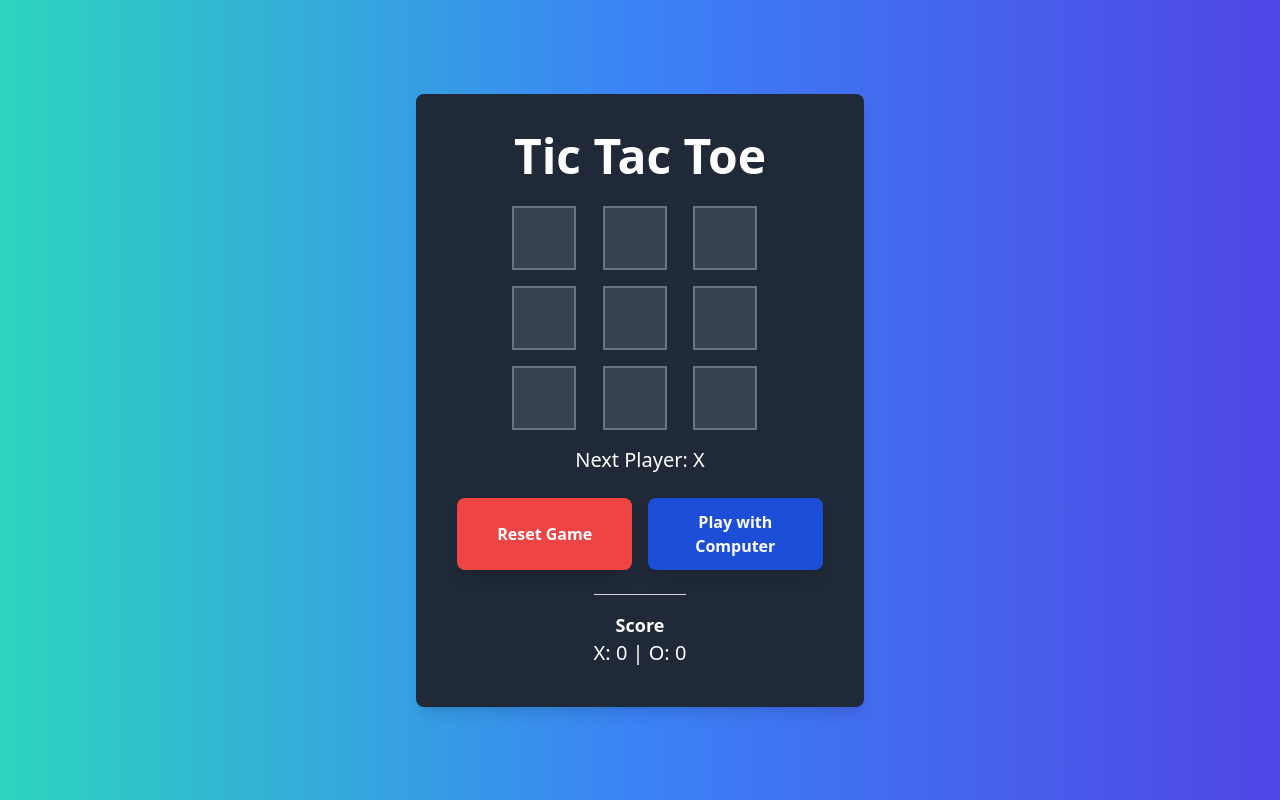
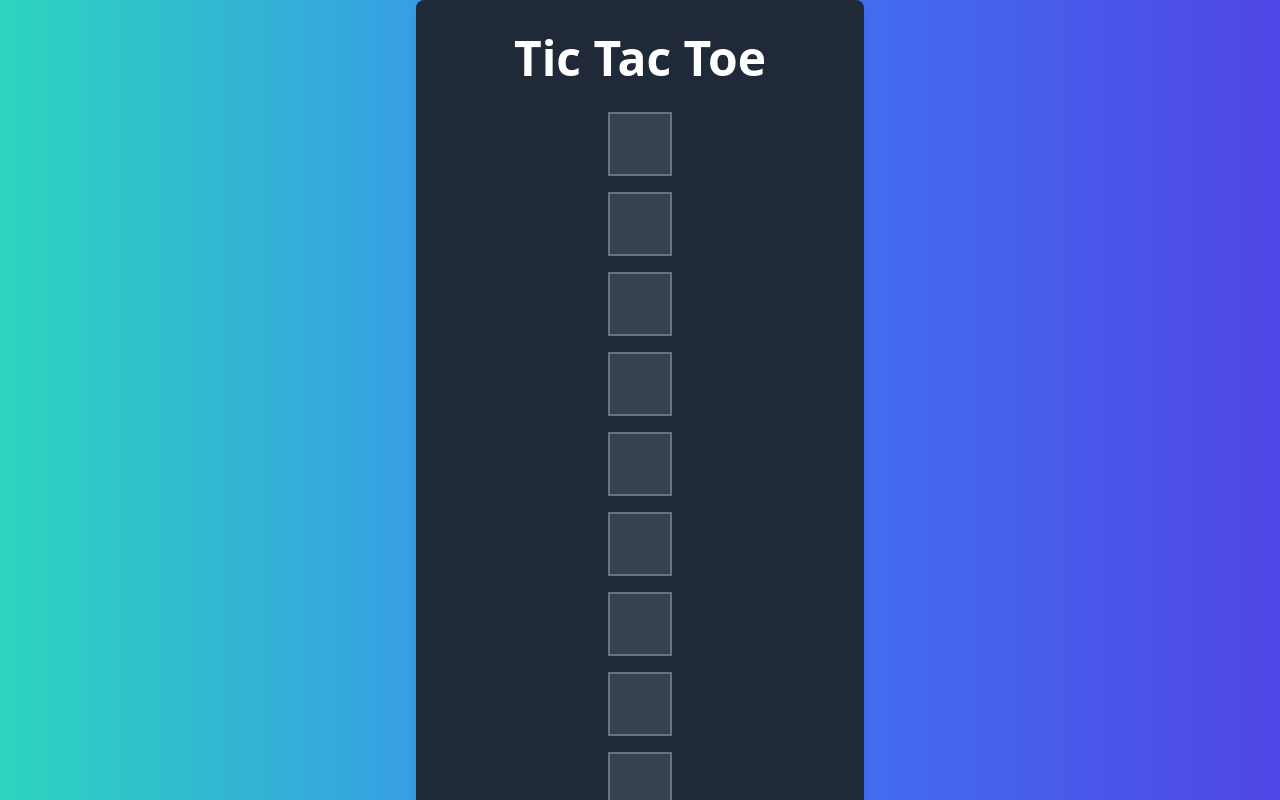
Before and after one commit to IhebMth/tikTakToe, a React (Vite) app: page / in a window 1280 px wide. Shown: the top 800 px of the page. Built offline with nearby package versions, Linux system fonts and the light colour scheme.

Commit message:
Update Board.tsx

```diff
--- a/src/components/Board.tsx
+++ b/src/components/Board.tsx
@@ -3,11 +3,17 @@ import React from 'react';
 type BoardProps = {
   squares: string[];
   onClick: (index: number) => void;
+  boardSize: number;
 };
 
-const Board: React.FC<BoardProps> = ({ squares, onClick }) => {
+const Board: React.FC<BoardProps> = ({ squares, onClick, boardSize }) => {
+  const gridTemplateColumns = `repeat(${boardSize}, 1fr)`;
+
   return (
-    <div className="grid grid-cols-3  gap-4 w-64">
+    <div
+      className="gap-4 w-100"
+      style={{ display: 'grid', gridTemplateColumns: gridTemplateColumns }}
+    >
       {squares.map((square, index) => (
         <button
           key={index}
```
